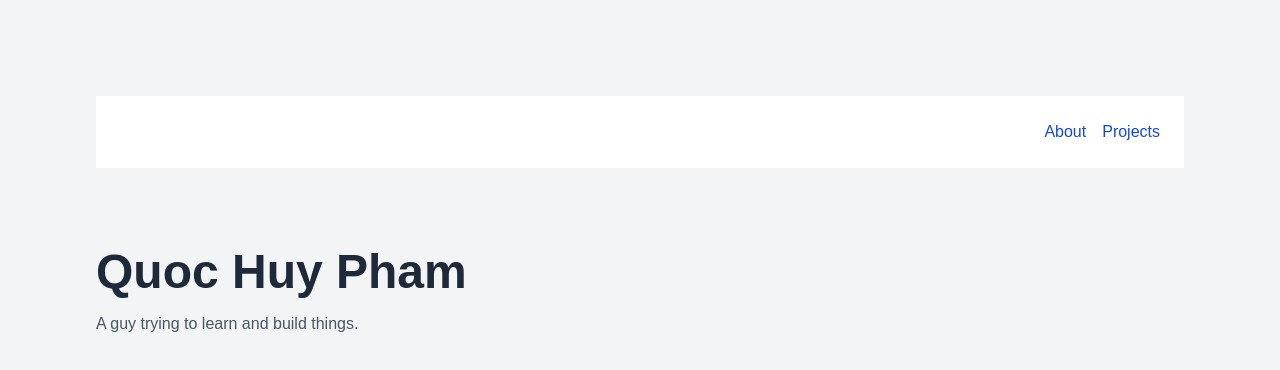
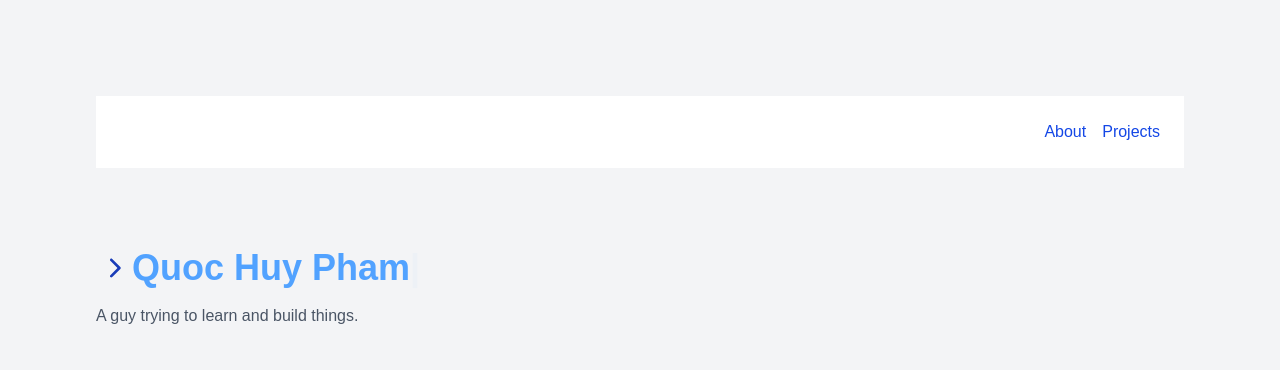
Before and after one commit to Fozzyishere/portfiolio, a Next.js app: page / in a window 1280 px wide. Shown: the top 370 px of the page. Built offline with nearby package versions, Linux system fonts and the light colour scheme.

Commit message:
hero updated with type writer

```diff
--- a/package.json
+++ b/package.json
@@ -12,8 +12,10 @@
     "next": "15.2.4",
     "react": "^19.0.0",
     "react-dom": "^19.0.0",
+    "react-icons": "^5.5.0",
     "react-scroll": "^1.9.3",
-    "react-simple-typewriter": "^5.0.1"
+    "react-simple-typewriter": "^5.0.1",
+    "react-typed": "^2.0.12"
   },
   "devDependencies": {
     "@eslint/eslintrc": "^3",
--- a/src/app/page.tsx
+++ b/src/app/page.tsx
@@ -1,6 +1,9 @@
+'use client'
+
 import React from 'react';
 import Hero from "@/components/Hero";
 import Navbar from "@/components/Navbar";
+
 export default function Home() {
   return (
     <main className="bg-gray-100 flex flex-col min-h-screen p-24">
--- a/src/components/Hero.tsx
+++ b/src/components/Hero.tsx
@@ -1,11 +1,12 @@
 import React from "react";
+import Typewriter from "./Typewriter";
 
 const Hero = () => {
   return (
     <div className="bg-gray-100 py-20">
       <div className="container mx-auto text-left">
-        <h1 className="text-5xl font-bold text-gray-800 mb-4">
-          Quoc Huy Pham
+        <h1 className="text-4xl font-bold mb-4 text-blue-400">
+          <Typewriter string="Quoc Huy Pham" typeSpeed={100} />
         </h1>
         <p className="text-l text-gray-600 mb-8">
           A guy trying to learn and build things.
```
Also changed, not shown: 1 other file (tests, documents, lock files or other folders).
